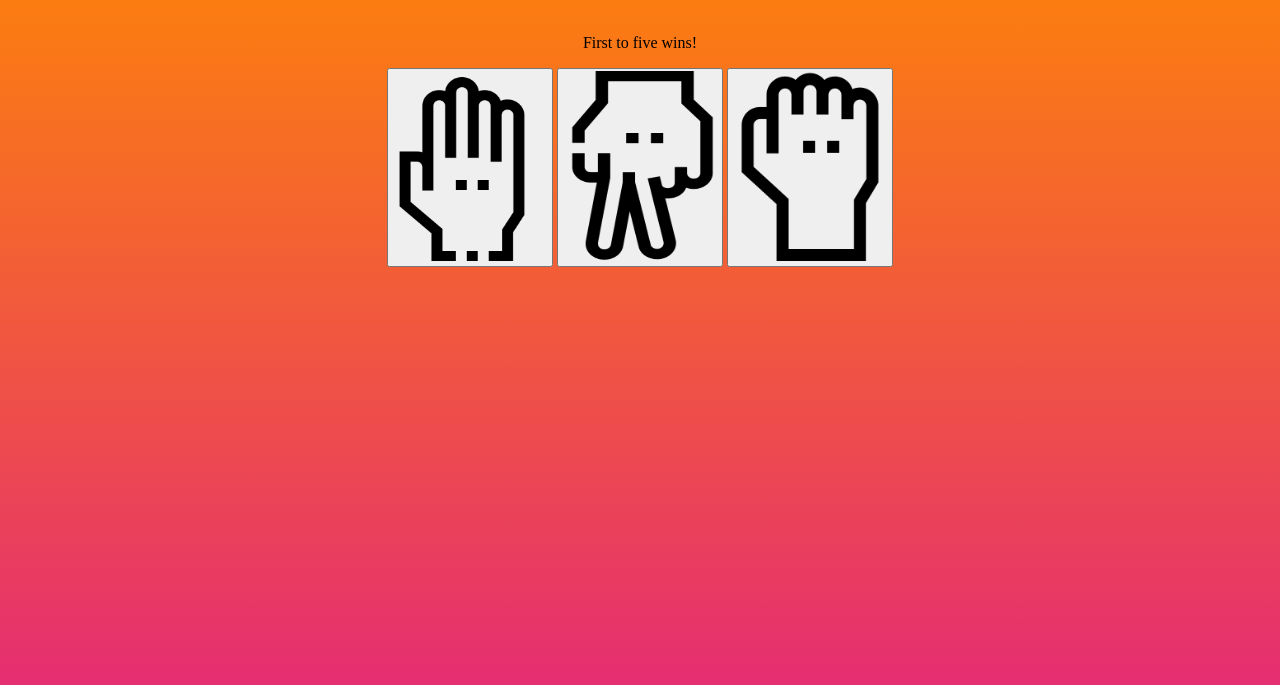
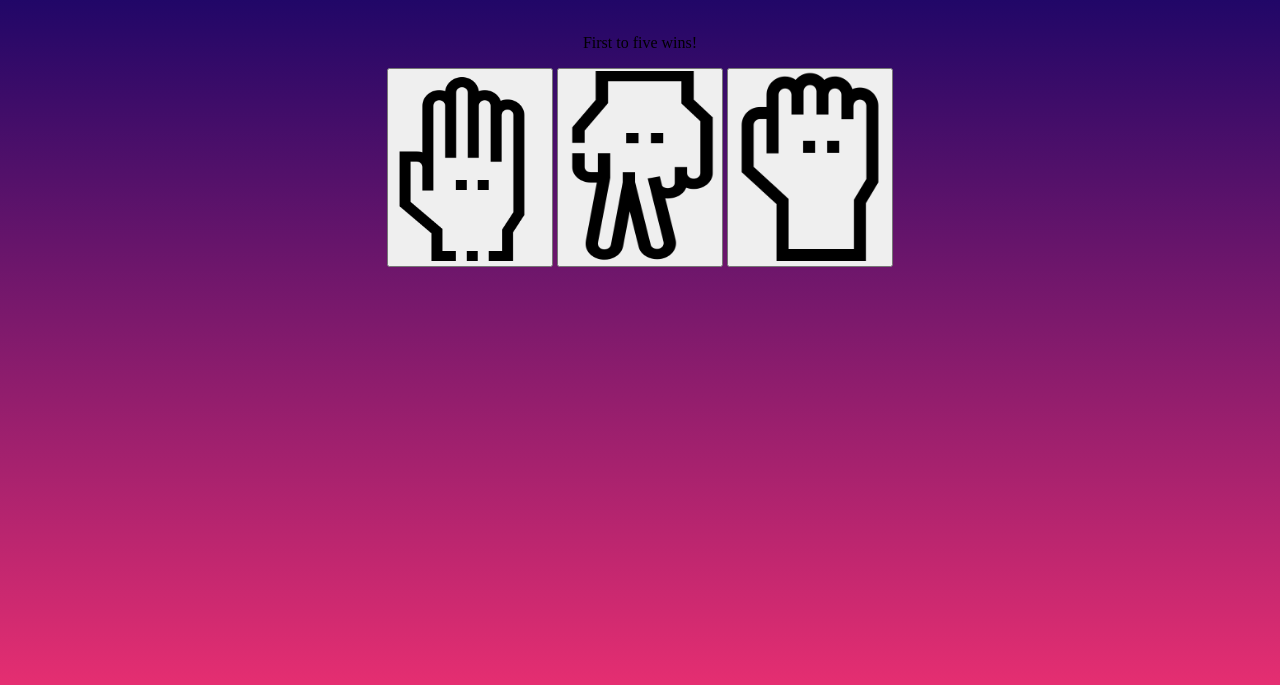
Before and after one commit to temporarynamelol/paperScissorsRock, a plain HTML site: page index.html in a window 1280 px wide. Shown: the part 115-800 px from the top of the page. Drawn offline with Linux system fonts and the light colour scheme; a web font is replaced by a local one.

Commit message:
Change gradient color for background

```diff
--- a/styles.css
+++ b/styles.css
@@ -5,7 +5,7 @@
 
 html {
     height: 100%;
-    background-image: linear-gradient(to top, #e52e71, #ff8a00);
+    background-image: linear-gradient(to top, #e52e71, #000066);
 }
 
 .Logo {
```
